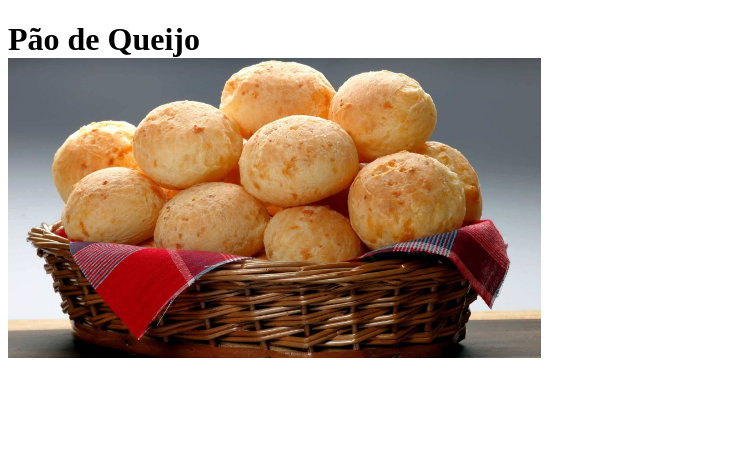
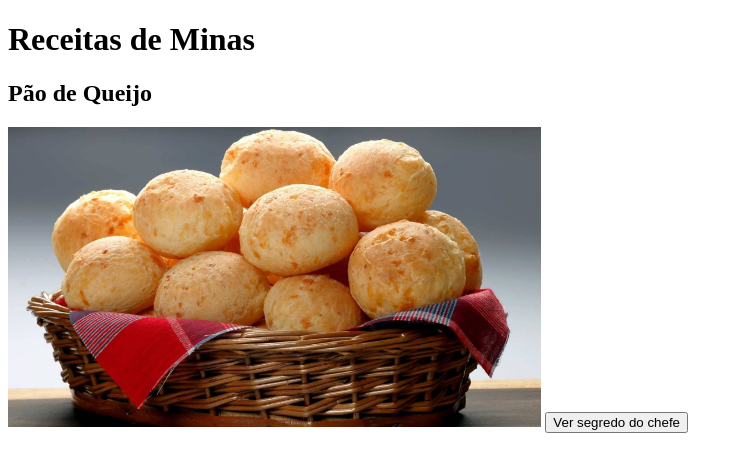
Before and after one commit to SamuelfGil/receitas-de-minas, a plain HTML site: page index.html in a window 1280 px wide. Shown: the whole page, without its empty margins (0-743 px from the left). Drawn offline with Linux system fonts and the light colour scheme.

Commit message:
feat: cria um botão interativo com dica segreta usando popover

```diff
--- a/index.html
+++ b/index.html
@@ -6,8 +6,24 @@
     <title>Receitas de Minas</title>
 </head>
 <body>
-    <h1>Pão de Queijo<br>
-        <img src="44-pão-de-queijo.jpg" alt="" height="300px">
-    </h1>
+    <header>
+        <h1>Receitas de Minas</h1>
+    </header>
+    <main>
+        <section>
+
+
+    <h1>Pão de Queijo</h1>
+    <img src="images/44-pão-de-queijo.jpg" alt="Pão de queijo" height="300px">
+
+    <button popovertarget="segredo">Ver segredo do chefe</button>
+    <div id="segredo" popover>
+        <p>
+          Jamais coloque os ovos com a massa quente,
+          senão eles cozinham e o pão não cresce.
+        </p>
+    </div>
+</section>
+</main>
 </body>
 </html>
```
Also changed, not shown: images/44-pão-de-queijo.jpg (renamed from 44-pão-de-queijo.jpg).
